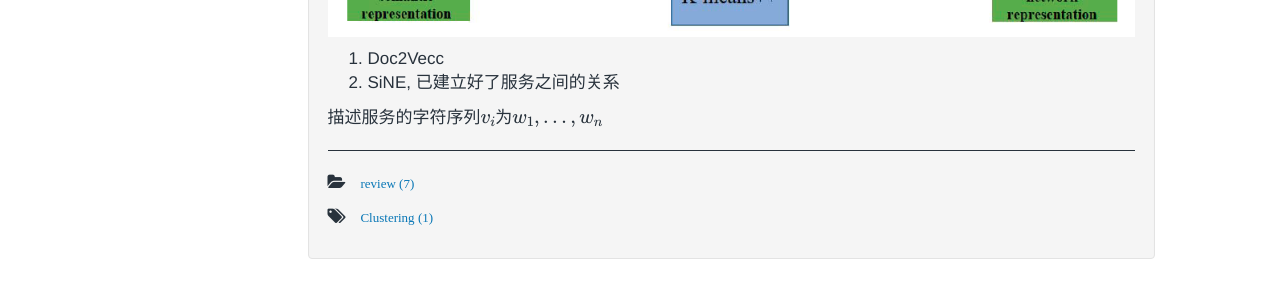
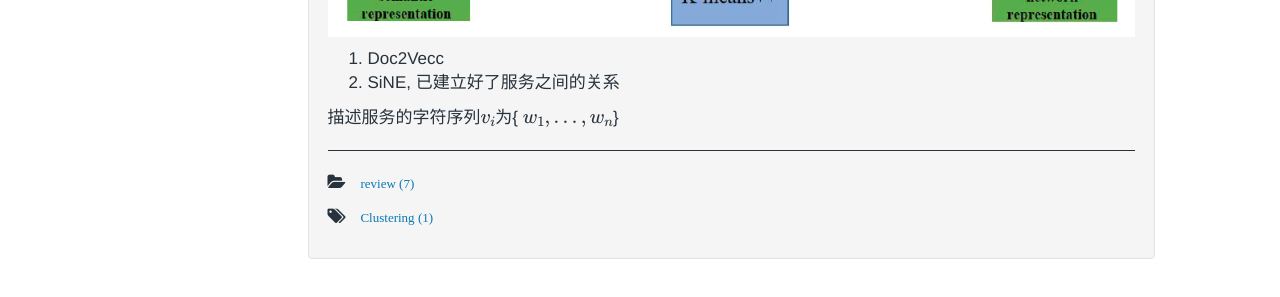
Before and after one commit to GuodongFan/GuodongFan.github.io, a Jekyll site: the page built from _posts/2019-08-06-Web-Clustering.md, in a window 1280 px wide and 1373 px high. Shown: the part 960-1257 px from the top of the window. Built offline with Jekyll 4.4.1, drawn with Linux system fonts in a browser that asks for light colours; our own code applies the rules of GitHub Pages for plain Markdown files; formulas are drawn with MathJax 3.

```diff
--- a/_posts/2019-08-06-Web-Clustering.md
+++ b/_posts/2019-08-06-Web-Clustering.md
@@ -27,4 +27,4 @@ G=(V, E), V是服务的集合，$e_{i,j}=(v_i, v_j)\in E$是边， $e_{i,j}=1$
 1. Doc2Vecc
 2. SiNE, 已建立好了服务之间的关系
 
-描述服务的字符序列$v_i$为$\{ w_1, ..., w_n \}$
+描述服务的字符序列$v_i$为{ $w_1, ..., w_n $}
```
